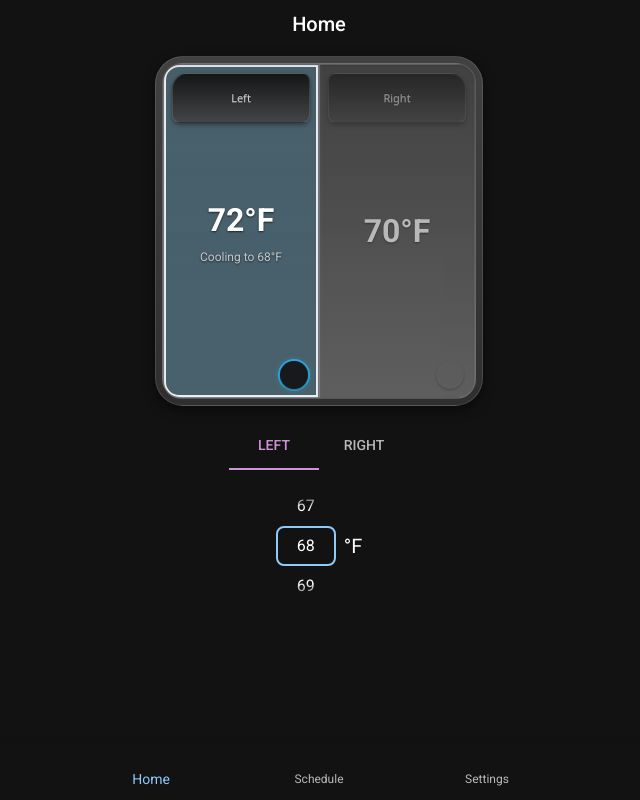
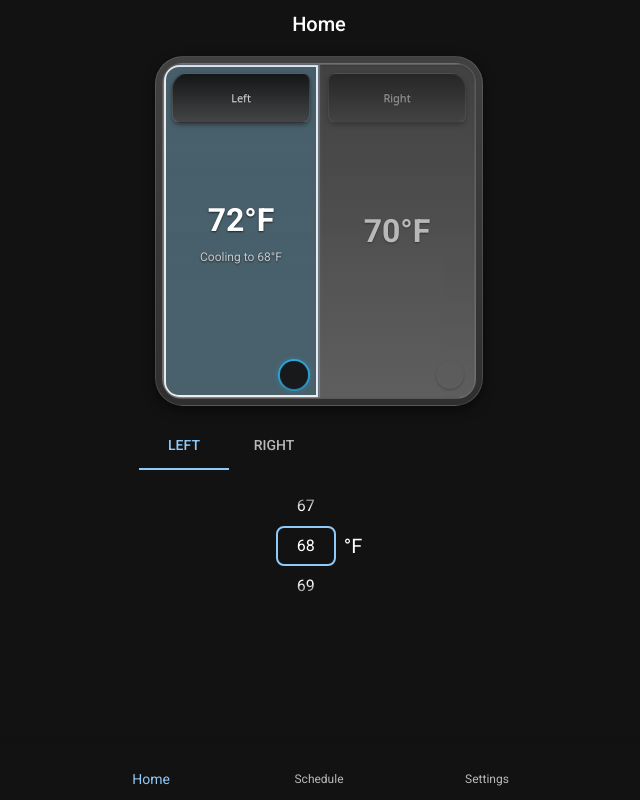
Before and after one commit to jonm01/bed-zones, a Next.js app: page / in a window 1280 px wide. Shown: the whole page, without its empty margins (321-961 px from the left). Built offline with nearby package versions, Linux system fonts and the light colour scheme; some icons are missing; what @mui/material-nextjs would draw is missing.

Commit message:
style: align tabs with bed width and app bar color

```diff
--- a/src/components/BedDemo.tsx
+++ b/src/components/BedDemo.tsx
@@ -23,6 +23,7 @@ import TemperatureControl from './TemperatureControl';
 type Side = 'left' | 'right';
 
 export default function BedDemo() {
+  const BED_WIDTH = 360;
   const [zones, setZones] = React.useState<Record<Side, ZoneState>>({
     left: {
       mode: 'cool',
@@ -97,7 +98,7 @@ export default function BedDemo() {
       {page === 'home' ? (
         <Stack
           spacing={2}
-          sx={{ p: 2, maxWidth: 360, mx: 'auto', minHeight: 'calc(100vh - 56px)', pb: 7, alignItems: 'center' }}
+          sx={{ p: 2, maxWidth: BED_WIDTH, mx: 'auto', minHeight: 'calc(100vh - 56px)', pb: 7, alignItems: 'center' }}
         >
           <BedDualZone
             left={zones.left}
@@ -105,7 +106,7 @@ export default function BedDemo() {
             editingSide={editing}
             onSideClick={(s) => setEditing(s)}
             onPowerToggle={(s) => togglePower(s)}
-            width={360}
+            width={BED_WIDTH}
             unit={unit}
             sideNames={sideNames}
           />
@@ -114,8 +115,9 @@ export default function BedDemo() {
             value={editing}
             onChange={(_, v) => v && setEditing(v)}
             aria-label="bed side controls"
-            textColor="secondary"
-            indicatorColor="secondary"
+            textColor="primary"
+            indicatorColor="primary"
+            sx={{ width: BED_WIDTH }}
           >
             <Tab label={sideNames.left} value="left" />
             <Tab label={sideNames.right} value="right" />
@@ -140,7 +142,7 @@ export default function BedDemo() {
       ) : page === 'settings' ? (
         <Stack
           spacing={2}
-          sx={{ p: 2, maxWidth: 360, mx: 'auto', minHeight: 'calc(100vh - 56px)', pb: 7 }}
+          sx={{ p: 2, maxWidth: BED_WIDTH, mx: 'auto', minHeight: 'calc(100vh - 56px)', pb: 7 }}
         >
           <FormControlLabel
             control={<Switch checked={unit === 'C'} onChange={(e) => setUnit(e.target.checked ? 'C' : 'F')} />}
@@ -160,7 +162,7 @@ export default function BedDemo() {
       ) : (
         <Stack
           spacing={2}
-          sx={{ p: 2, maxWidth: 360, mx: 'auto', minHeight: 'calc(100vh - 56px)', pb: 7, alignItems: 'center' }}
+          sx={{ p: 2, maxWidth: BED_WIDTH, mx: 'auto', minHeight: 'calc(100vh - 56px)', pb: 7, alignItems: 'center' }}
         >
           <BedDualZone
             left={zones.left}
@@ -168,7 +170,7 @@ export default function BedDemo() {
             editingSide={editing}
             onSideClick={(s) => setEditing(s)}
             onPowerToggle={(s) => togglePower(s)}
-            width={360}
+            width={BED_WIDTH}
             unit={unit}
             sideNames={sideNames}
           />
@@ -177,8 +179,9 @@ export default function BedDemo() {
             value={editing}
             onChange={(_, v) => v && setEditing(v)}
             aria-label="schedule controls"
-            textColor="secondary"
-            indicatorColor="secondary"
+            textColor="primary"
+            indicatorColor="primary"
+            sx={{ width: BED_WIDTH }}
           >
             <Tab label={sideNames.left} value="left" />
             <Tab label={sideNames.right} value="right" />
```
